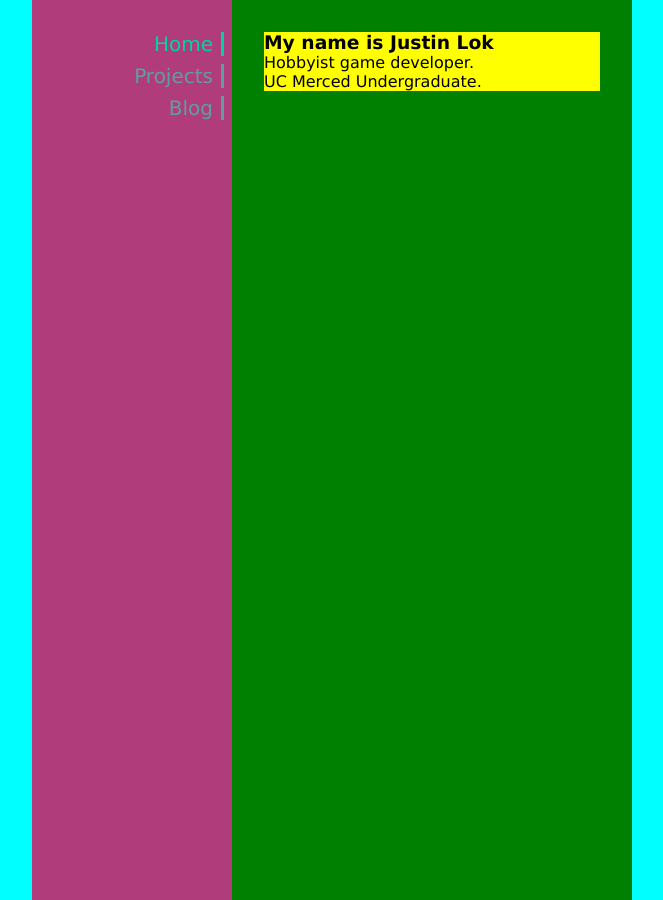
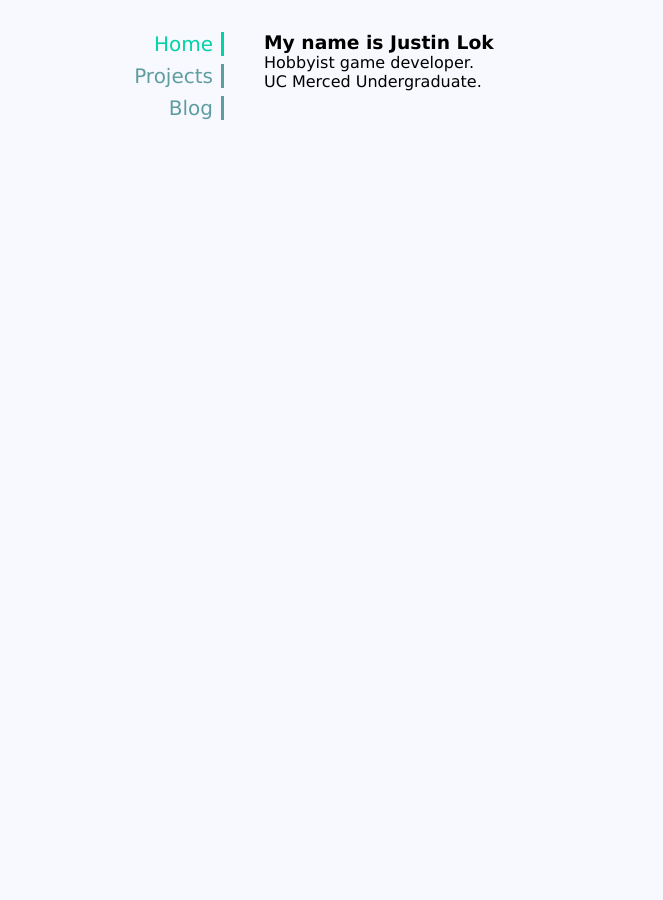
Before and after one commit to justinlok/justinlok.github.io, a Jekyll site: the page built from index.html, in a window 1280 px wide. Shown: the whole page, without its empty margins (208-871 px from the left). Built offline with Jekyll 4.4.1, drawn with Linux system fonts in a browser that asks for light colours.

Commit message:
revereted colors to original

```diff
--- a/_sass/narrowscreen.scss
+++ b/_sass/narrowscreen.scss
@@ -1,3 +1,6 @@
+.outter{
+    background-color:ghostwhite;
+}
 
 .sidenav{
     background-color: ghostwhite;
--- a/_sass/widescreen.scss
+++ b/_sass/widescreen.scss
@@ -1,5 +1,5 @@
 .outter{
-    background-color: aqua;
+    background-color:ghostwhite;
 }
 
 
@@ -9,7 +9,7 @@
     margin-left: calc(50vw - 400px);
     position: fixed;
     z-index: 1;
-    background-color: rgb(177, 60, 124);
+    background-color:ghostwhite;
     overflow: hidden;
     padding-top: 32px;
     direction: rtl;
@@ -34,10 +34,10 @@
     margin-left: calc(50vw - 200px);
     height: 100vh;
     width: 400px;
-    background-color: green;
+    background-color: ghostwhite;
     padding: 32px;
 }
 
 .main{
-    background-color: yellow;
+
 }
```
